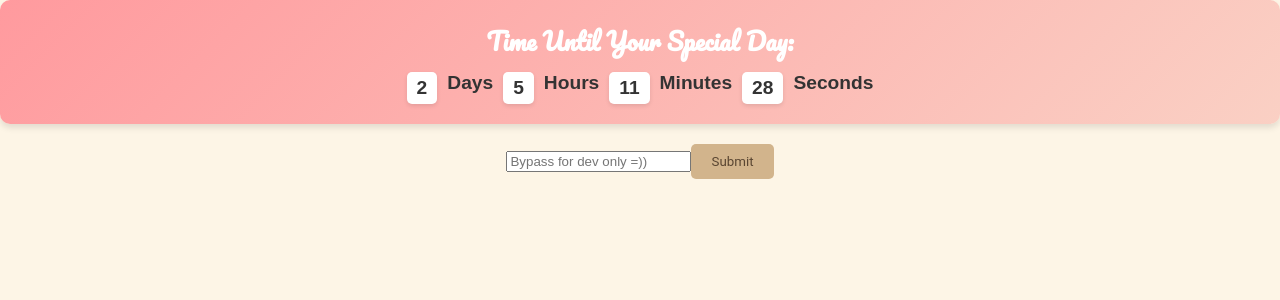
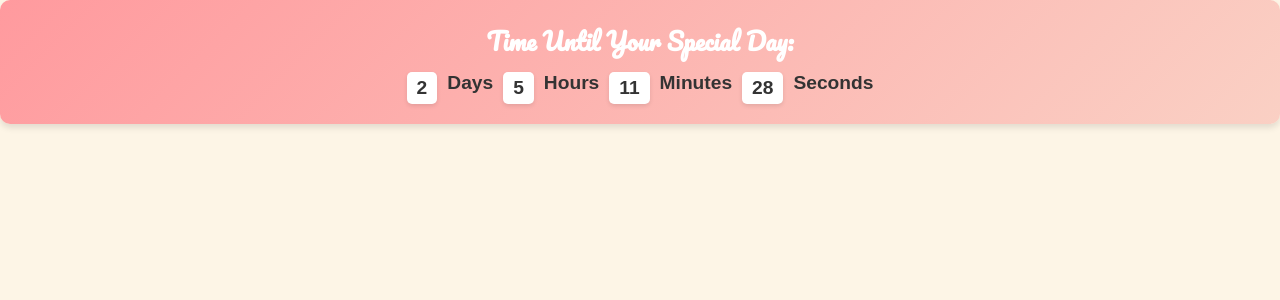
Before and after one commit to wasd742000/lgl-viewer, a React (Create React App) app: page / in a window 1280 px wide. Shown: the top 300 px of the page. Built offline with nearby package versions, Linux system fonts and the light colour scheme.

Commit message:
update timer

```diff
--- a/src/App.js
+++ b/src/App.js
@@ -18,7 +18,7 @@ function App() {
   const [showContent, setShowContent] = useState(false); // New state to control content visibility
   const [password, setPassword] = useState(''); // State for the password input
 
-  const isDevelopment = true; // Check if in development mode
+  const isDevelopment = false; // Check if in development mode
 
   useEffect(() => {
     const handleResize = () => {
```
